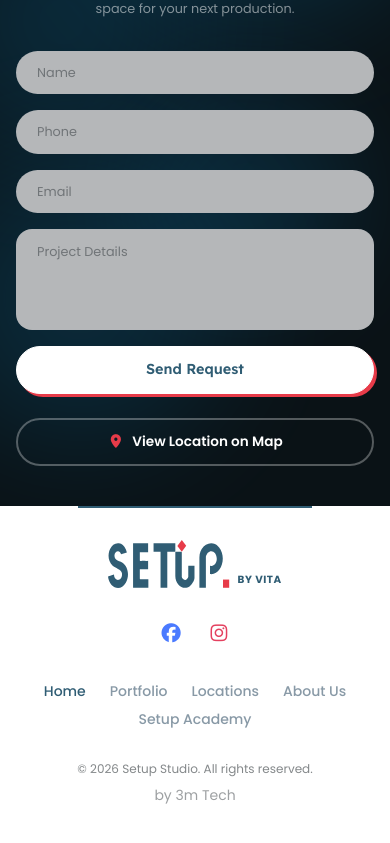
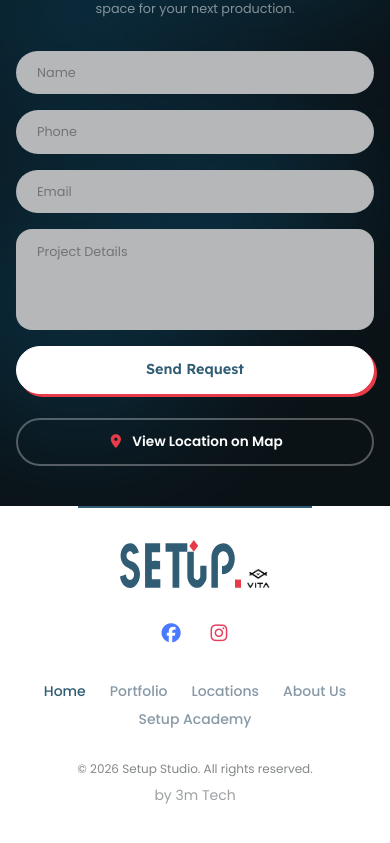
Before and after one commit to threemteach/setup-studio, a React (Vite) app in the folder frontend/: page / in a window 390 px wide. Shown: the part 3009-3852 px from the top of the page. Built offline with nearby package versions, Linux system fonts and the light colour scheme; no server answers; the database is empty.

Commit message:
feat: add byVita logo to footer, fix mobile contact scroll, add footer bottom padding for WhatsApp banner

```diff
--- a/frontend/src/components/ui/Footer.jsx
+++ b/frontend/src/components/ui/Footer.jsx
@@ -19,13 +19,13 @@ const socialLinks = [
 export default function Footer() {
   const { lang } = useTranslation()
   return (
-    <footer className="w-full bg-white dark:bg-[#0A1216]">
+    <footer className="w-full bg-white dark:bg-[#0A1216] pb-[clamp(5rem,12vw,6rem)] md:pb-0">
       <div className="h-[1.5px] bg-[#305D74] w-3/5 mx-auto" />
 
       <div className="max-w-[1280px] mx-auto px-[clamp(1rem,4vw,3rem)] py-[clamp(2rem,4vw,3.5rem)] flex flex-col items-center text-center">
-        <a href="/" onClick={() => window.location.reload()} className="flex items-center justify-center gap-2 mb-8" dir="ltr">
+        <a href="/" onClick={() => window.location.reload()} className="flex items-center justify-center gap-1.5 mb-8" dir="ltr">
         <svg
-          className="h-[clamp(3rem,7vw,6rem)] w-auto"
+          className="h-[clamp(3rem,7vw,6rem)] w-auto shrink-0"
           viewBox="0 0 551 218"
           fill="none"
           aria-label="SETUP"
@@ -38,7 +38,7 @@ export default function Footer() {
           <path d="M335.134 -0.000393149L315.032 26.6885L335.14 53.1257L355.243 26.4368L335.134 -0.000393149Z" fill="#E73B49"/>
           <path d="M550.448 179.68H522.21V216.987H550.448V179.68Z" fill="#E73B49"/>
         </svg>
-        <span className="text-[clamp(0.65rem,1.5vw,1rem)] text-navy dark:text-white/80 font-bold self-end tracking-wider">BY VITA</span>
+        <img src="/images/byVita.png" alt="BY VITA" className="h-[clamp(1.2rem,2.8vw,2.5rem)] w-auto self-end" />
         </a>
 
         <div className="flex items-center justify-center gap-6 mb-8">
--- a/frontend/src/components/ui/Navbar.jsx
+++ b/frontend/src/components/ui/Navbar.jsx
@@ -21,9 +21,12 @@ export default function Navbar() {
   const location = useLocation()
 
   const handleContactClick = useCallback((e) => {
+    setMenuOpen(false)
     if (location.pathname === "/") {
       e.preventDefault()
-      document.getElementById("contact")?.scrollIntoView({ behavior: "smooth" })
+      setTimeout(() => {
+        document.getElementById("contact")?.scrollIntoView({ behavior: "smooth" })
+      }, 100)
     }
   }, [location.pathname])
 
```
Also changed, not shown: frontend/public/images/byVita.png (added).
